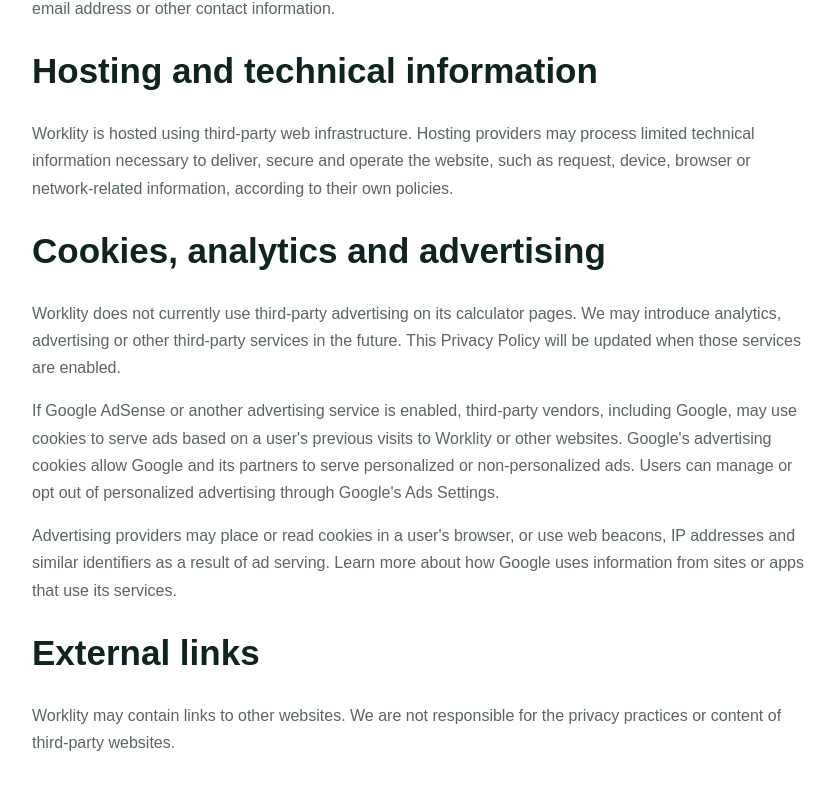
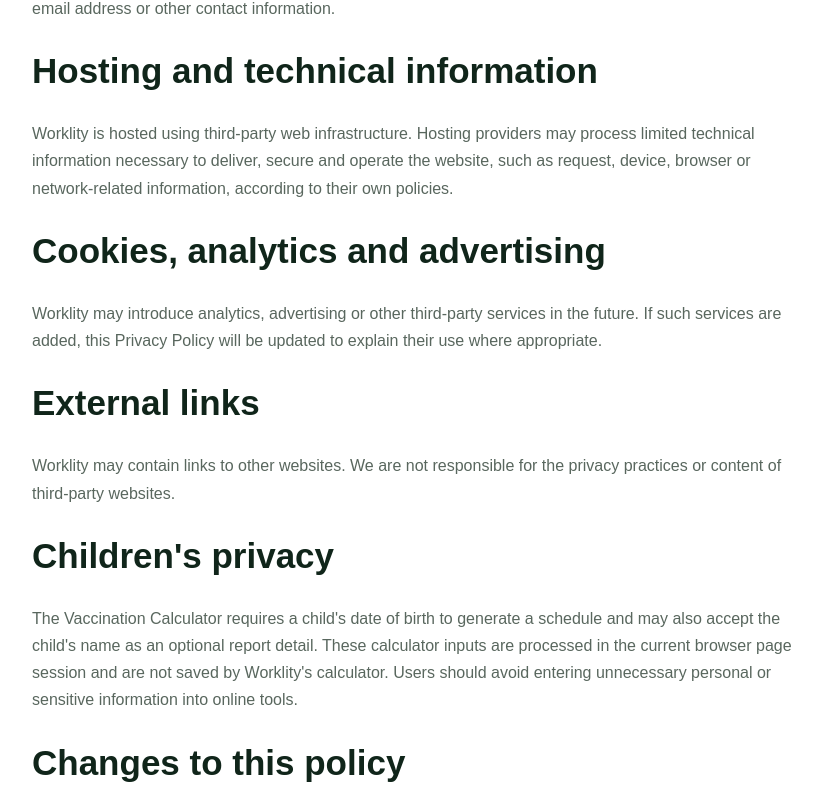
Before and after one commit to Arintri/worklity, a Next.js app: page /privacy-policy in a window 1280 px wide. Shown: the part 758-1547 px from the top of the page, without its empty margins (218-1053 px from the left). Built offline with nearby package versions, Linux system fonts and the light colour scheme.

Commit message:
Revert "Prepare site content for AdSense readiness"

```diff
--- a/app/page.js
+++ b/app/page.js
@@ -223,8 +223,8 @@
 
           <p>
             {bn
-              ? "জমির মাপ, শতাংশ, বয়স, EMI, EDD, প্রাপ্তবয়স্কদের BMI ও শিশুর টিকাদানের সময়সূচি সহজে হিসাব করুন।"
-              : "Free calculators for land area, percentages, age, EMI, pregnancy due dates, adult BMI and child vaccination schedules."
+              ? "জমির মাপ, শতাংশ ও বয়সের হিসাব সহজে করুন। অফিস ও ডাটার কাজেও সহায়তা নিন।"
+              : "Free calculators for land area, percentages and age, plus practical help for office and data work."}
           </p>
 
           <div className="heroActions">
--- a/app/privacy-policy/page.js
+++ b/app/privacy-policy/page.js
@@ -47,7 +47,7 @@
 
       <section className="explain">
         <p>
-          <b>Last updated: September 5, 2026</b>
+          <b>Last updated: August 30, 2026</b>
         </p>
 
         <h2>Information you enter into our tools</h2>
@@ -81,32 +81,10 @@
         <h2>Cookies, analytics and advertising</h2>
 
         <p>
-          Worklity does not currently use third-party advertising on its
-          calculator pages. We may introduce analytics, advertising or
-          other third-party services in the future. This Privacy Policy
-          will be updated when those services are enabled.
-        </p>
-
-        <p>
-          If Google AdSense or another advertising service is enabled,
-          third-party vendors, including Google, may use cookies to serve
-          ads based on a user&apos;s previous visits to Worklity or other
-          websites. Google&apos;s advertising cookies allow Google and its
-          partners to serve personalized or non-personalized ads. Users
-          can manage or opt out of personalized advertising through
-          Google&apos;s{" "}
-          <a href="https://adssettings.google.com/" target="_blank" rel="noopener noreferrer">
-            Ads Settings
-          </a>.
-        </p>
-
-        <p>
-          Advertising providers may place or read cookies in a user&apos;s
-          browser, or use web beacons, IP addresses and similar
-          identifiers as a result of ad serving. Learn more about{" "}
-          <a href="https://policies.google.com/technologies/partner-sites" target="_blank" rel="noopener noreferrer">
-            how Google uses information from sites or apps that use its services
-          </a>.
+          Worklity may introduce analytics, advertising or other
+          third-party services in the future. If such services are
+          added, this Privacy Policy will be updated to explain their
+          use where appropriate.
         </p>
 
         <h2>External links</h2>
```
Also changed, not shown: app/about/page.js (+2 -11 lines).
